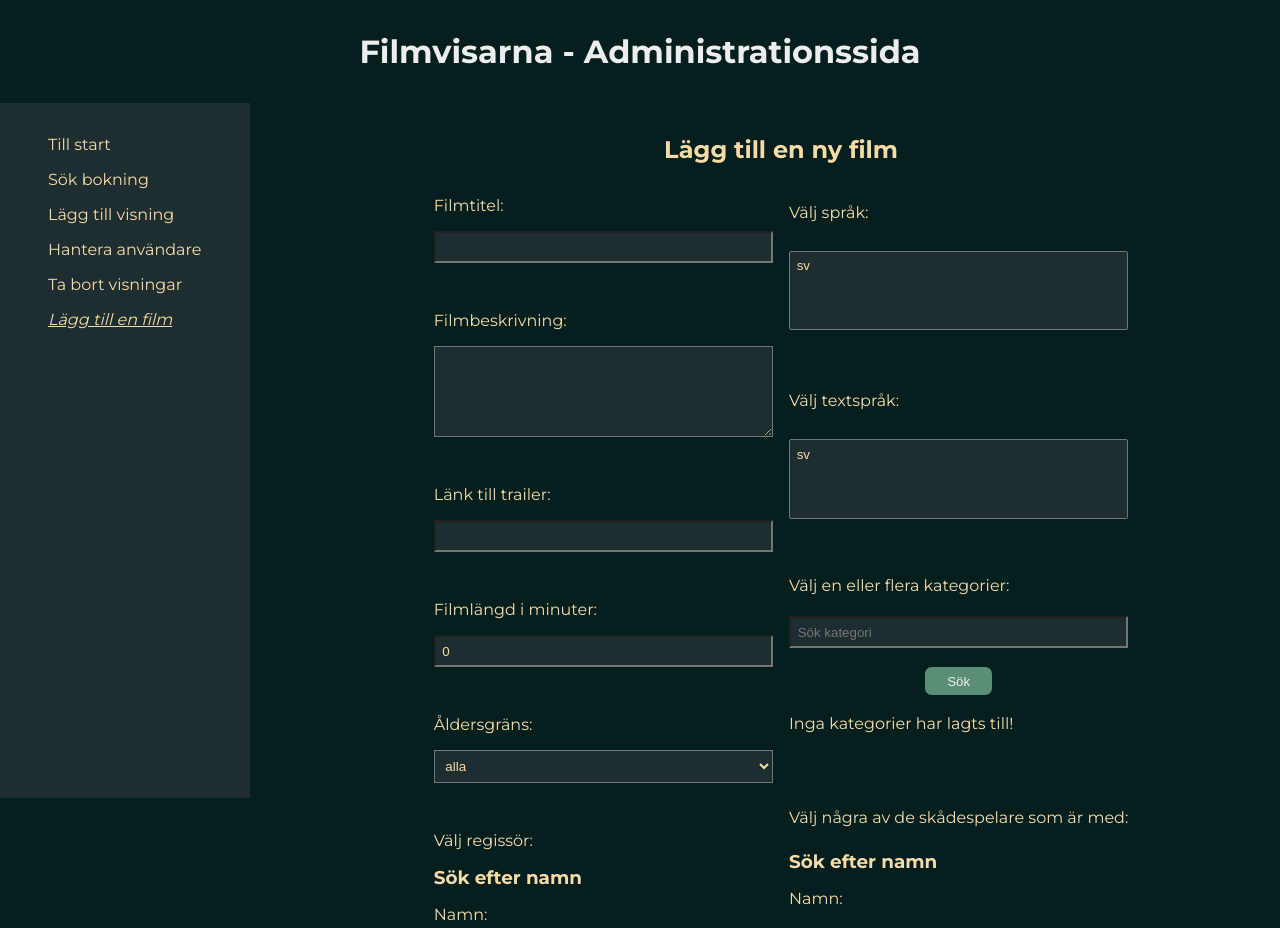
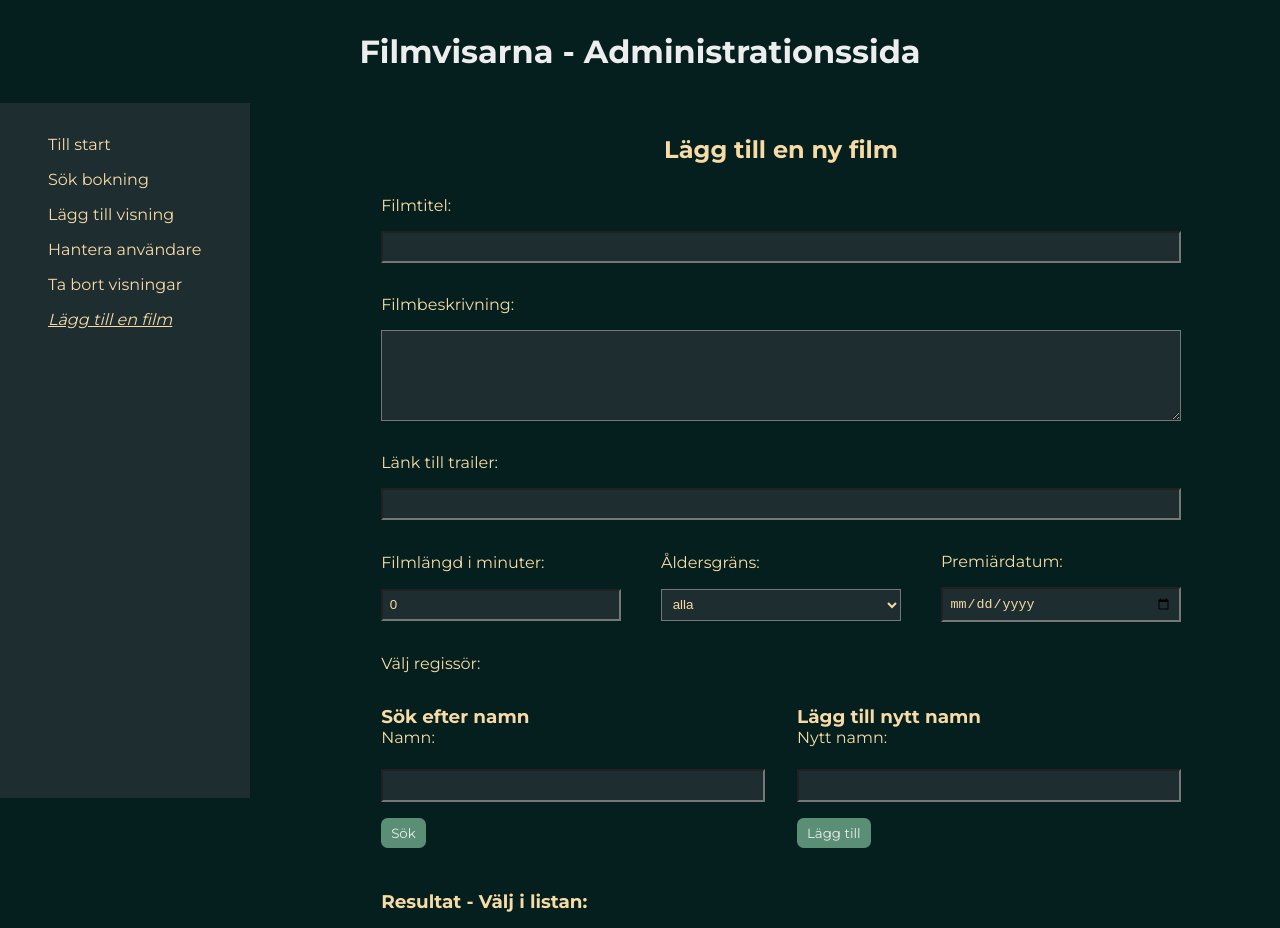
Before and after one commit to j-carlander/Filmvisarna, a React (Vite) app: page /admin/addmovie in a window 1280 px wide. Shown: the top 928 px of the page. Built offline with nearby package versions, Linux system fonts and the light colour scheme; sample sign-in values are in the browser's storage.

Commit message:
adjusted styling
Co-authored-by: Emelie <emelie_johansen@hotmail.com>

```diff
--- a/src/components/AdminFetchingNames/AdminFetchingNames.jsx
+++ b/src/components/AdminFetchingNames/AdminFetchingNames.jsx
@@ -44,8 +44,8 @@ export function AdminFetchingNames({ onSetName }) {
 
   return (
     <div className="name-search-container">
-      <h2>Sök efter namn</h2>
       <div className="name-container">
+        <h2>Sök efter namn</h2>
         <label>
           <span>Namn:</span>
           <input
@@ -59,8 +59,8 @@ export function AdminFetchingNames({ onSetName }) {
         </button>
       </div>
 
-      <h2>Lägg till nytt namn</h2>
       <div className="name-container">
+        <h2>Lägg till nytt namn</h2>
         <label>
           <span>Nytt namn:</span>
           <input
--- a/src/components/AdminFetchingNames/_AdminFetchingNames.scss
+++ b/src/components/AdminFetchingNames/_AdminFetchingNames.scss
@@ -1,6 +1,10 @@
 @use "../../Sass/abstract/variables" as *;
 
 .name-search-container {
+  display: grid;
+  grid-template-columns: 1fr 1fr;
+  width: 100%;
+  column-gap: 2em;
   h3,
   h2 {
     font-size: 1.15rem;
@@ -16,9 +20,13 @@
   }
   .name-container {
     margin: 1em 0;
+    h2 {
+      width: 120%;
+    }
     label {
       input {
         margin: 0.5em 0;
+        width: 100%;
       }
     }
     ul {
--- a/src/pages/AdminAddMoviePage/AdminAddMoviePage.jsx
+++ b/src/pages/AdminAddMoviePage/AdminAddMoviePage.jsx
@@ -149,6 +149,7 @@ export function AdminAddMoviePage() {
               onChange={handleChange}
             />
           </label>
+          <div className="length-and-age-container">
             <label htmlFor="">
               <span>Filmlängd i minuter:</span>
               <input
@@ -173,13 +174,6 @@ export function AdminAddMoviePage() {
               </select>
             </label>
             <label htmlFor="">
-            <span>Välj regissör:</span>
-            <AdminFetchingNames onSetName={handleSetDirector} />
-            <span>
-              Nuvarande regisör: {director || "Ingen regisör är vald!"}
-            </span>
-          </label>
-          <label htmlFor="">
               <span>Premiärdatum:</span>
               <input
                 type="date"
@@ -188,7 +182,15 @@ export function AdminAddMoviePage() {
                 value={movie.releaseDate}
                 onChange={handleChange}
               />
-          </label>{" "}
+            </label>
+          </div>
+          <label htmlFor="">
+            <span>Välj regissör:</span>
+            <AdminFetchingNames onSetName={handleSetDirector} />
+            <span>
+              Nuvarande regisör: {director || "Ingen regisör är vald!"}
+            </span>
+          </label>
         </div>
         <div className="grid-column">
           <label htmlFor="">
--- a/src/pages/AdminAddMoviePage/_AdminAddMoviePage.scss
+++ b/src/pages/AdminAddMoviePage/_AdminAddMoviePage.scss
@@ -12,18 +12,38 @@
   gap: 2em;
   padding-bottom: 3em;
 
+  button {
+    font-family: "Montserrat", sans-serif;
+  }
+
   .add-movie-btn {
     width: 10em;
     padding: 0.5em;
     border-radius: 0.5em;
+    margin: 1.5em auto;
     border: none;
     background-color: $mediumAccent;
     color: $whiteAccent;
+    font-size: 1.25rem;
+    font-weight: bold;
+    font-family: "Montserrat", sans-serif;
   }
 
   .grid-column {
     display: grid;
     gap: 2em;
+    .length-and-age-container {
+      display: flex;
+      justify-content: space-between;
+      flex-wrap: wrap;
+      label {
+        position: relative;
+        width: 34%;
+      }
+      label:last-child {
+        margin-top: 1em;
+      }
+    }
   }
 
   .img-file-container {
@@ -104,11 +124,19 @@
 
 @media screen and (min-width: 800px) {
   .new-movie-form {
-    grid-template-columns: 1fr 1fr;
+    // grid-template-columns: 1fr 1fr;
+    width: 180%;
     gap: 1em;
 
     .grid-column {
-      gap: 3em;
+      .length-and-age-container {
+        label {
+          width: 30%;
+        }
+        label:last-child {
+          margin-top: 0;
+        }
+      }
       label {
         span {
           margin-bottom: 1em;
--- a/src/stylesheet/main.css
+++ b/src/stylesheet/main.css
@@ -2258,17 +2258,36 @@ h1 {
   gap: 2em;
   padding-bottom: 3em;
 }
+.new-movie-form button {
+  font-family: "Montserrat", sans-serif;
+}
 .new-movie-form .add-movie-btn {
   width: 10em;
   padding: 0.5em;
   border-radius: 0.5em;
+  margin: 1.5em auto;
   border: none;
   background-color: #5a8f76;
   color: #ededed;
+  font-size: 1.25rem;
+  font-weight: bold;
+  font-family: "Montserrat", sans-serif;
 }
 .new-movie-form .grid-column {
   display: grid;
   gap: 2em;
+}
+.new-movie-form .grid-column .length-and-age-container {
+  display: flex;
+  justify-content: space-between;
+  flex-wrap: wrap;
+}
+.new-movie-form .grid-column .length-and-age-container label {
+  position: relative;
+  width: 34%;
+}
+.new-movie-form .grid-column .length-and-age-container label:last-child {
+  margin-top: 1em;
 }
 .new-movie-form .img-file-container {
   position: relative;
@@ -2338,15 +2357,25 @@ h1 {
 
 @media screen and (min-width: 800px) {
   .new-movie-form {
-    grid-template-columns: 1fr 1fr;
+    width: 180%;
     gap: 1em;
   }
-  .new-movie-form .grid-column {
-    gap: 3em;
+  .new-movie-form .grid-column .length-and-age-container label {
+    width: 30%;
+  }
+  .new-movie-form .grid-column .length-and-age-container label:last-child {
+    margin-top: 0;
   }
   .new-movie-form .grid-column label span {
     margin-bottom: 1em;
   }
+}
+.name-search-container {
+  display: grid;
+  grid-template-columns: 1fr 1fr;
+  width: 100%;
+  -moz-column-gap: 2em;
+       column-gap: 2em;
 }
 .name-search-container h3,
 .name-search-container h2 {
@@ -2363,8 +2392,12 @@ h1 {
 .name-search-container .name-container {
   margin: 1em 0;
 }
+.name-search-container .name-container h2 {
+  width: 120%;
+}
 .name-search-container .name-container label input {
   margin: 0.5em 0;
+  width: 100%;
 }
 .name-search-container .name-container ul li {
   list-style-type: none;
```
Also changed, not shown: 1 other file (tests, documents, lock files or other folders). Lines whose indentation alone changed are shown as unchanged.
